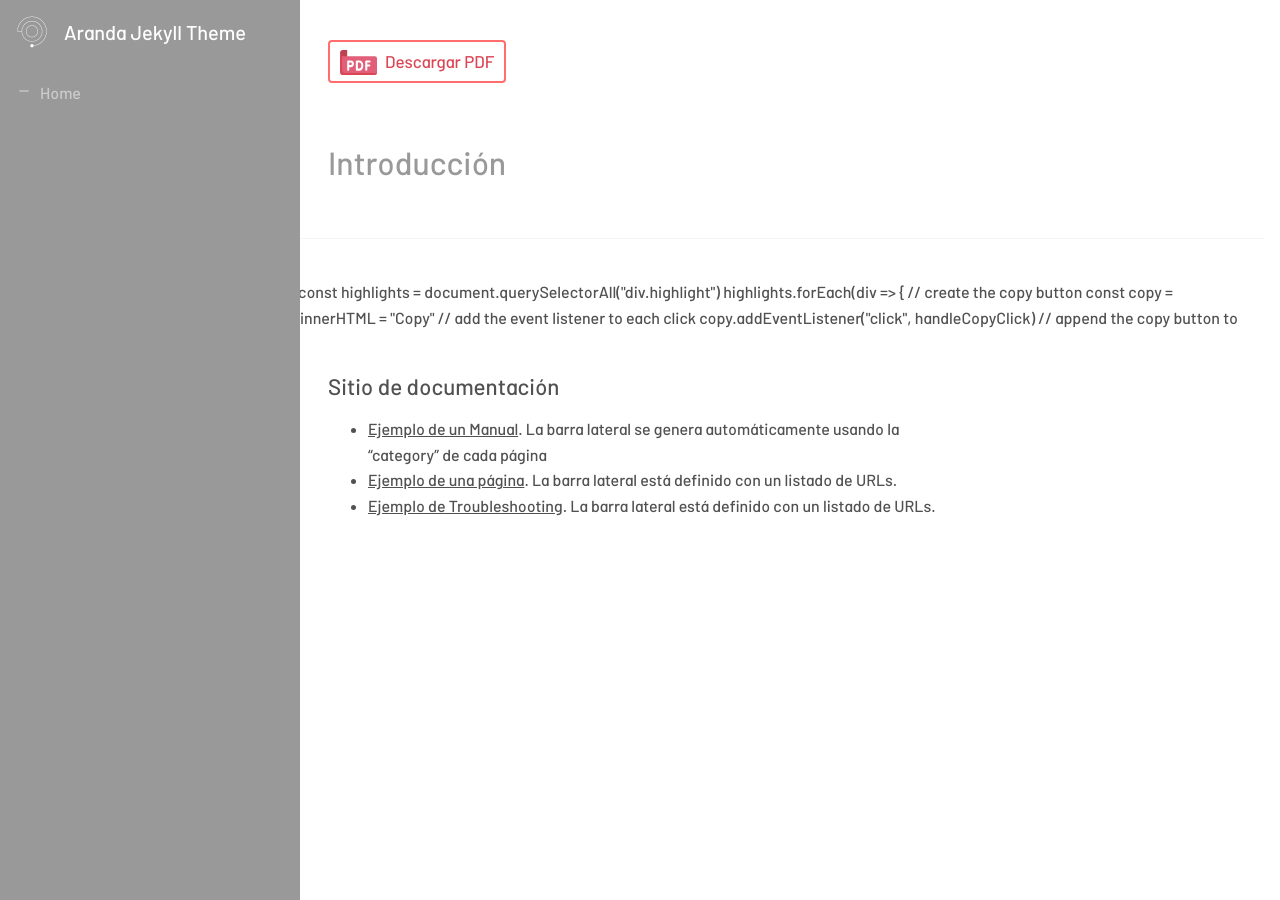
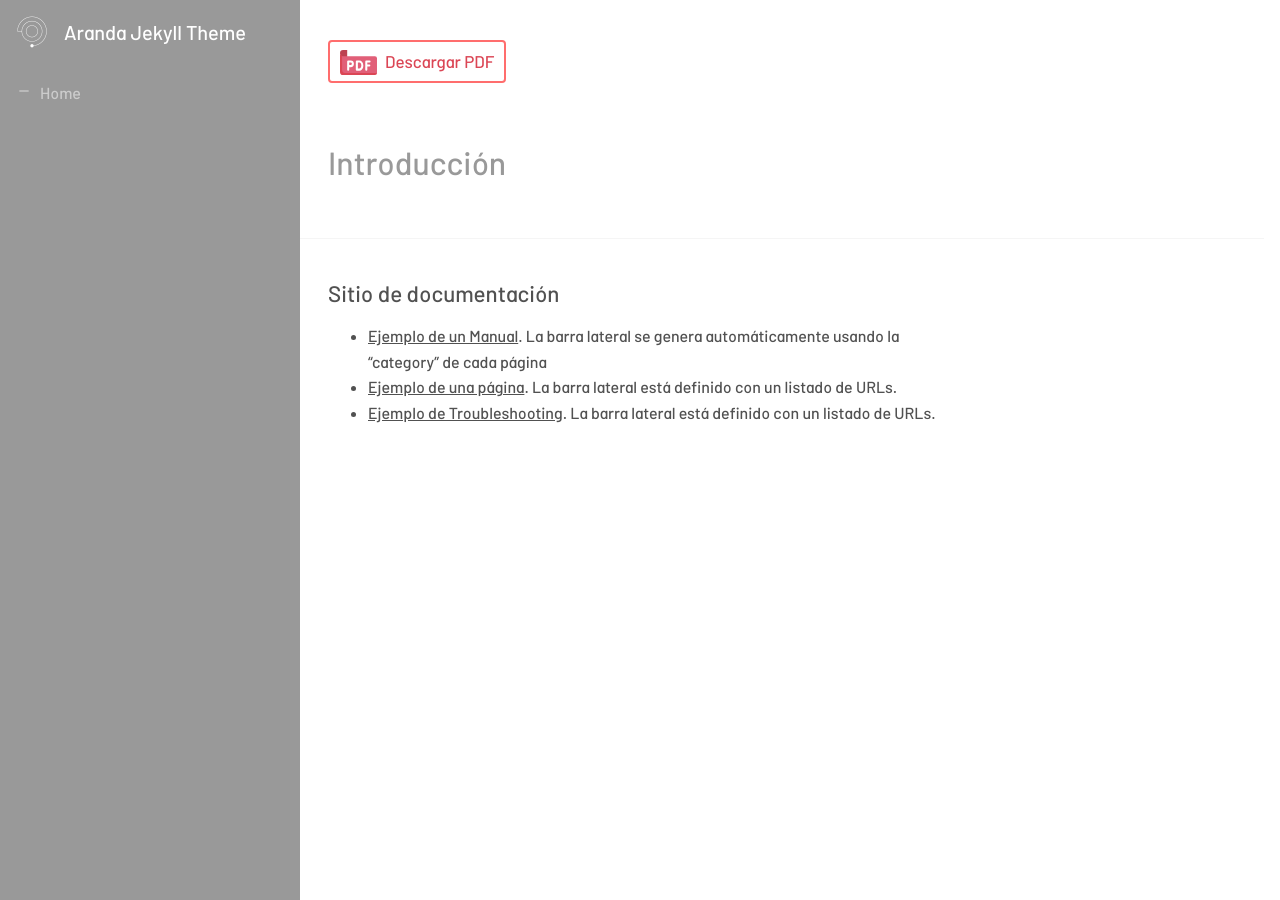
Before and after one commit to Nats85/Manuales-Aranda-Apis, a Jekyll site: the page built from index.md, in a window 1280 px wide and 900 px high. Built offline with Jekyll 4.4.1, drawn with Linux system fonts in a browser that asks for light colours; grey boxes are pictures that could not be loaded.

Commit message:
Update doc.html

```diff
--- a/_layouts/doc.html
+++ b/_layouts/doc.html
@@ -63,18 +63,6 @@ layout: default
 
 <article id="documentationArea" class="sg_doc">
 
-    // get the list of all highlight code blocks
-const highlights = document.querySelectorAll("div.highlight")
-
-highlights.forEach(div => {
-  // create the copy button
-  const copy = document.createElement("button")
-  copy.innerHTML = "Copy"
-  // add the event listener to each click
-  copy.addEventListener("click", handleCopyClick)
-  // append the copy button to each code block
-  div.append(copy)
-})
     <div class="sg_contain" id="article-content">{{ content }}</div>
 </article>
 
```
